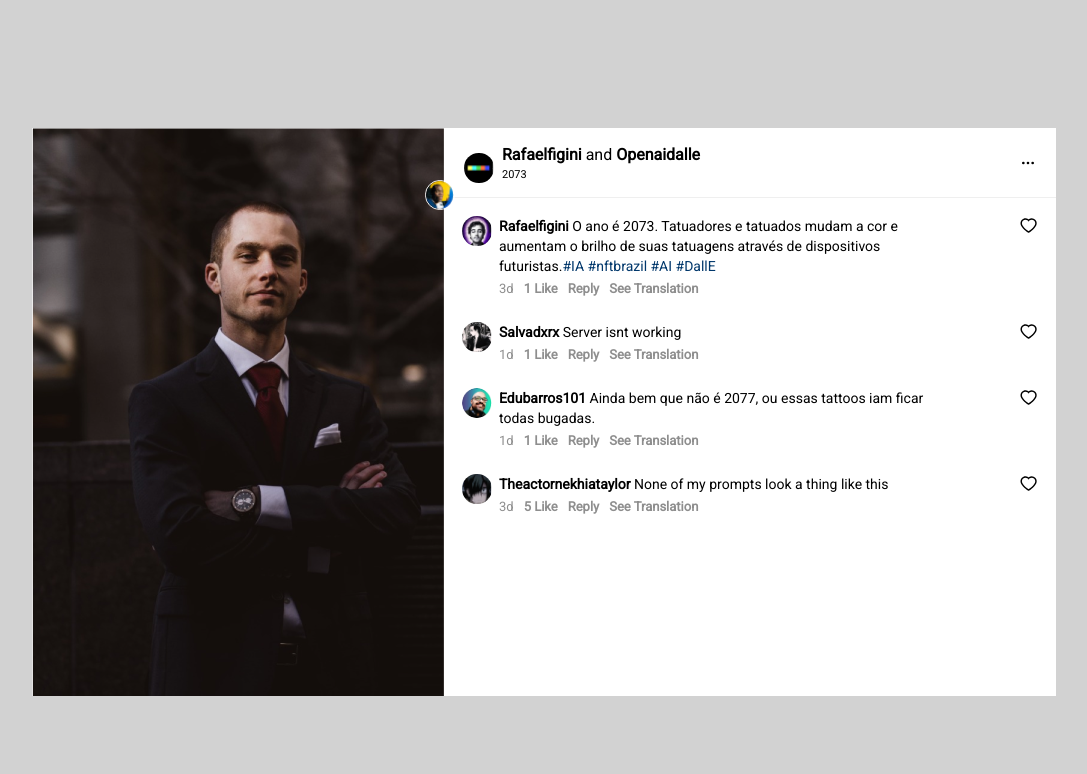
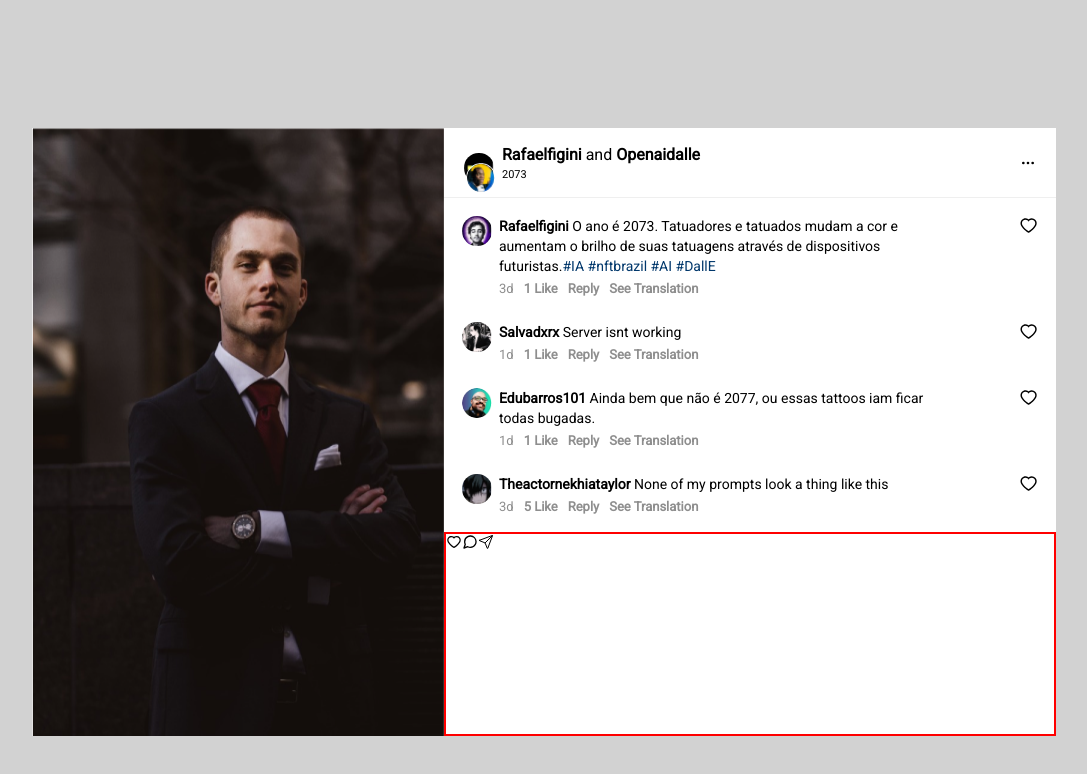
Before and after one commit to 1uckyswish/Instagram-post, a React (Vite) app: page / in a window 1280 px wide. Shown: the top 774 px of the page, without its empty margins (96-1183 px from the left). Built offline with nearby package versions, Linux system fonts and the light colour scheme.

Commit message:
added icons to container

```diff
--- /dev/null
+++ b/src/Components/ActionBox/ActionBox.css
@@ -0,0 +1,6 @@
+.action-container{
+    border: 2px solid red;
+    height: 25.5vh;
+    display: flex;
+    flex-direction: column;
+}
--- /dev/null
+++ b/src/Components/ActionBox/ActionBox.jsx
@@ -0,0 +1,20 @@
+import React from 'react'
+import "./ActionBox.css"
+import { AiOutlineHeart } from "react-icons/ai";
+import { FiMessageCircle } from "react-icons/fi";
+import { IoPaperPlaneOutline } from "react-icons/io5";
+
+
+function ActionBox() {
+  return (
+    <div className='action-container'>
+        <div className='action-icon-container'>
+            <AiOutlineHeart />
+            <FiMessageCircle />
+            <IoPaperPlaneOutline />
+        </div>
+    </div>
+  )
+}
+
+export default ActionBox
--- a/src/Components/Post/Post.css
+++ b/src/Components/Post/Post.css
@@ -11,6 +11,7 @@ background-color: rgba(78, 78, 78, 0.25);
 
 .comment-section{
     width: 100%;
+    position: relative;
 }
 
 .comment-header{
@@ -48,8 +49,8 @@ background-color: rgba(78, 78, 78, 0.25);
 
 #image-under{
   position: absolute;
-  top: 170px;
-  left:40.7%;
+  top: 25px;
+  left:3.6%;
   z-index: 2;
   border: 1px solid white;
 }
--- a/src/Components/Post/Post.jsx
+++ b/src/Components/Post/Post.jsx
@@ -6,6 +6,7 @@ import pfp1 from "../../assets/Pfp/Image1.png"
 import pfp2 from "../../assets/Pfp/Image2.png"
 import { FiMoreHorizontal } from "react-icons/fi";
 import data from '../../Utils/data'
+import ActionBox from '../ActionBox/ActionBox'
 
 function Post() {
   return (
@@ -29,6 +30,7 @@ function Post() {
              {
               data.map((item)=> <Comment data={item} key={item.Id}/>)
              }
+            <ActionBox />
         </div>
     </div>
   )
```
